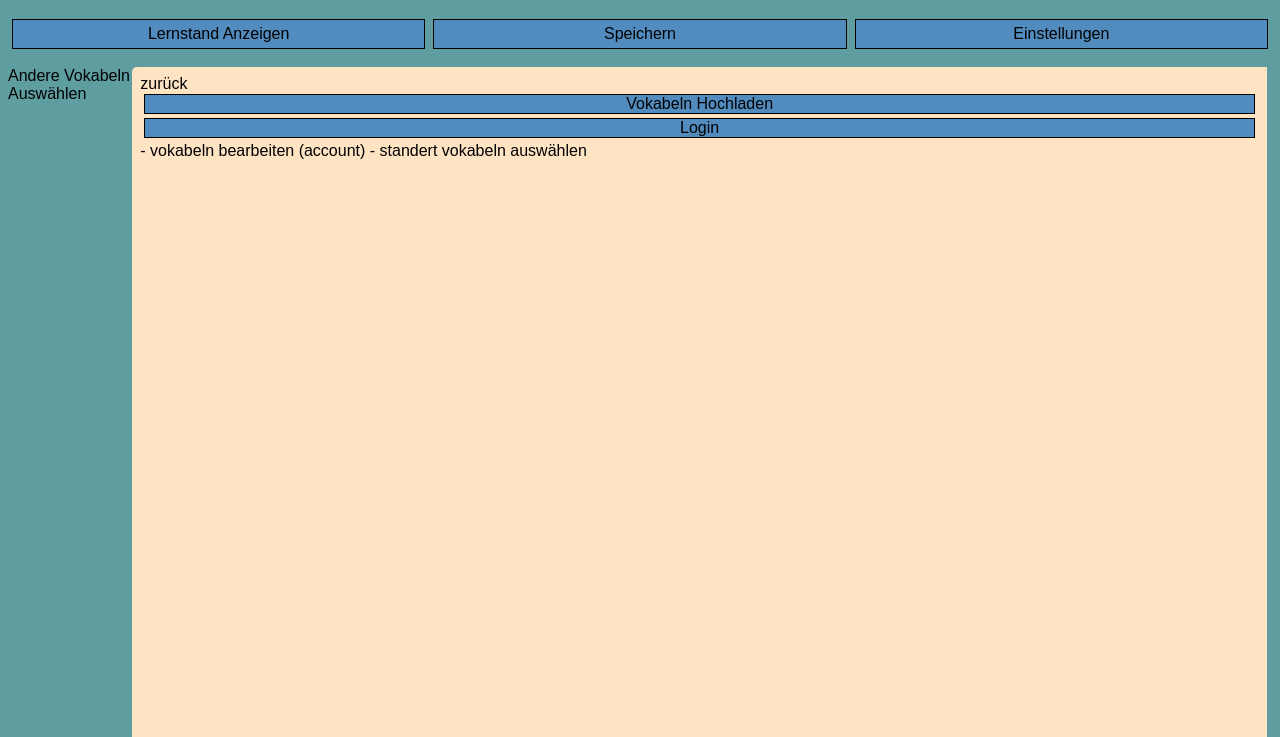
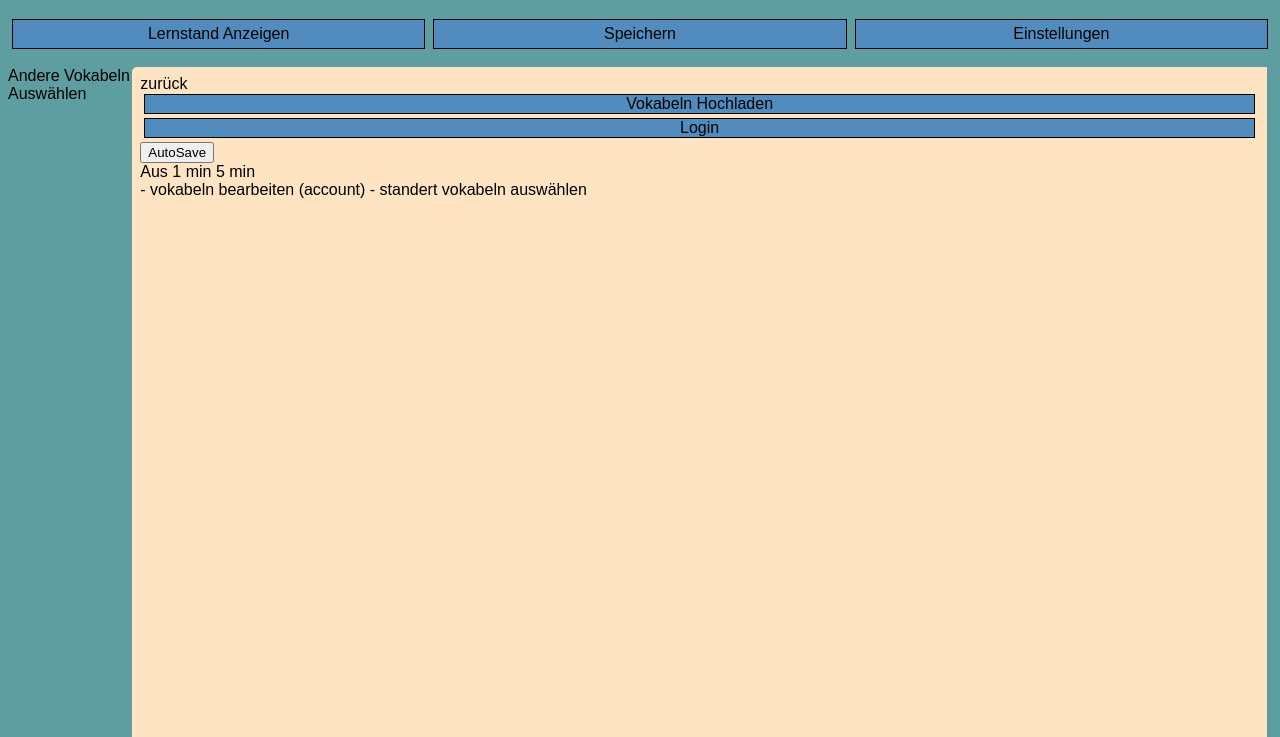
Before and after one commit to CVLgithub/CVLgithub.github.io, a PHP site: page /pages/trainer.html in a window 1280 px wide, after a click on "Einstellungen". Shown: the part 71-808 px from the top of the page. Run offline with PHP 8.4, Linux system fonts and the light colour scheme.

Commit message:
auto save

```diff
--- a/pages/trainer.html
+++ b/pages/trainer.html
@@ -75,6 +75,14 @@
             </div>
             <div class="barElement" id="barElement2" onclick="window.location.href='Upload.html'">Vokabeln Hochladen</div>
             <div class="barElement" id="loginMenu" onclick="handleMainView('login')">Login</div>
+            <div class="dropdown">
+              <button class="dropbtn">AutoSave</button>
+              <div class="dropdown-content">
+                <a onclick="setAutoSave(0)">Aus</a>
+                <ao onclick="setAutoSave(1)">1 min</a>
+                <a onclick="setAutoSave(5)">5 min</a>
+              </div>
+            </div>
             <div id="reminder">
               - vokabeln bearbeiten
               (account)
--- a/resources/script.js
+++ b/resources/script.js
@@ -449,9 +449,15 @@ async function checkLogin() {
 function save(){
   console.log("saved")
   handleSave()
-  //autoSave = 0
 }
 
+function setAutoSave(time){
+  if (time == 0){
+    autoSave = 0
+    return
+  }
+  autoSave = setTimeout(save, time*60000);
+}
 
 async function start(){
   const loginSuccess = await checkLogin()
```
Also changed, not shown: resources/stylesheet.css (line endings or trailing spaces).
